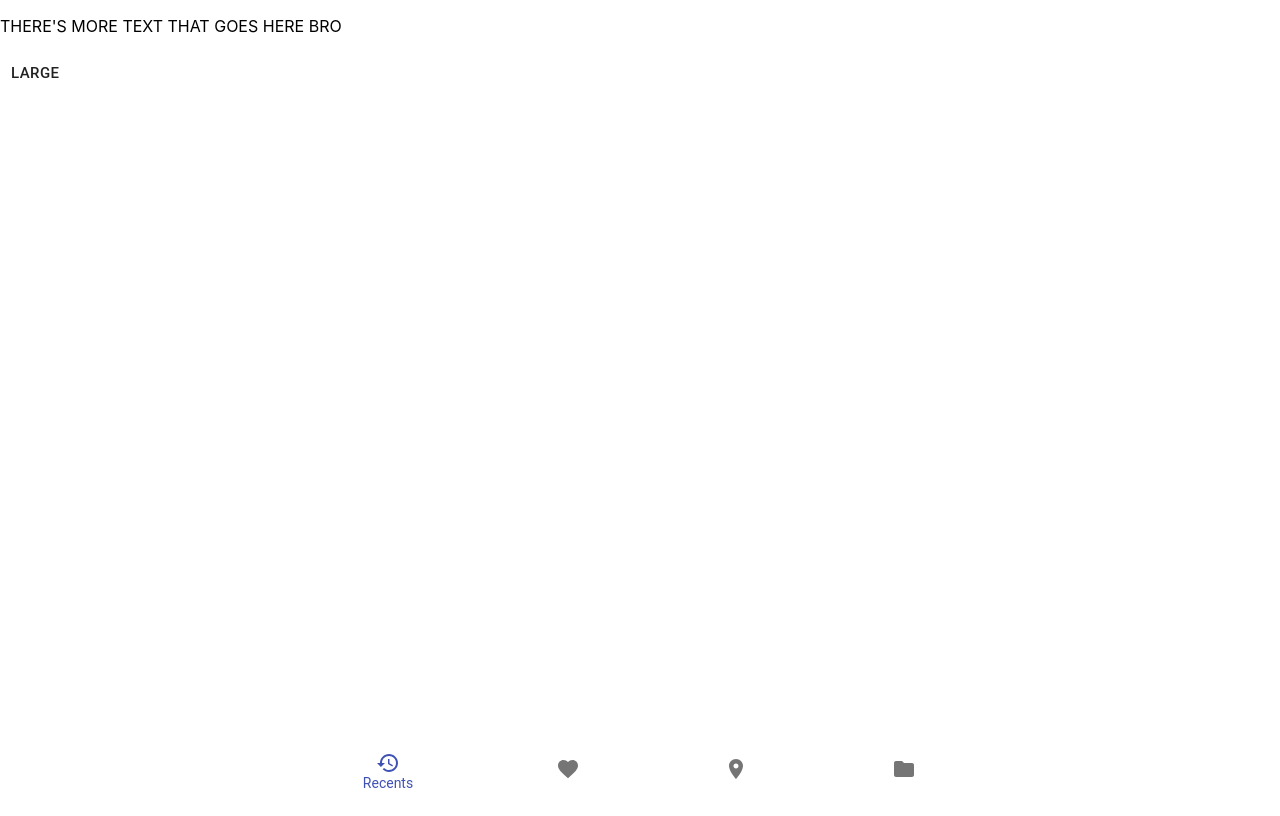
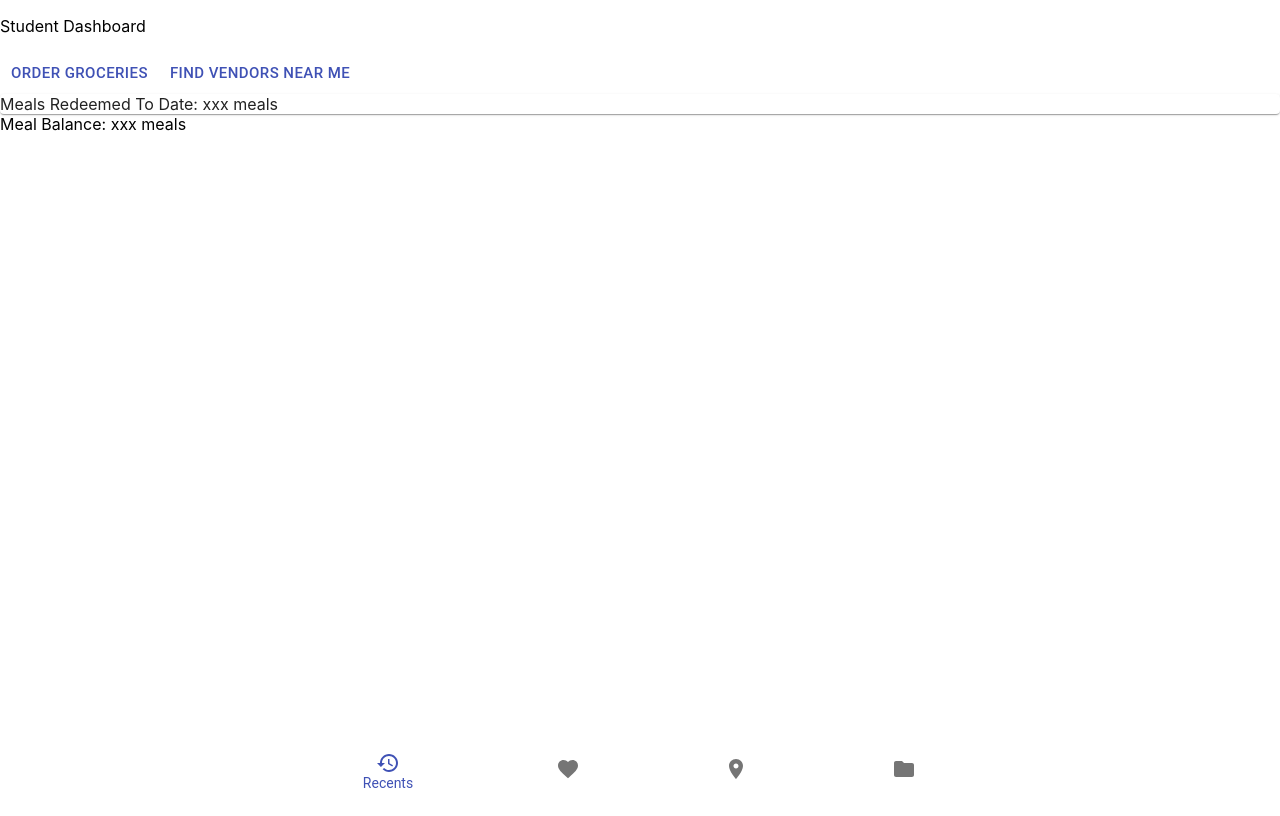
Before and after one commit to isabella232/Team-14, a React (Create React App) app in the folder web/: page /student in a window 1280 px wide. Built offline with nearby package versions, Linux system fonts and the light colour scheme.

Commit message:
docs: very rough draft of student dashboard page - more to come :)

```diff
--- a/web/src/pages/student/dashboard/Dashboard.tsx
+++ b/web/src/pages/student/dashboard/Dashboard.tsx
@@ -1,13 +1,26 @@
 import React from 'react';
 import { Button } from '@material-ui/core';
-
+import { makeStyles } from '@material-ui/core/styles';
+import Paper from '@material-ui/core/Paper';
+import Typography from '@material-ui/core/Typography';
 export function Dashboard() {
   return (
     <>
-      <p>THERE'S MORE TEXT THAT GOES HERE BRO</p>
-      <Button size="large">
-        Large
-      </Button>
-    </>
+      <p>Student Dashboard </p>
+      <Button size="large" color="primary" >
+        Order Groceries
+       </Button>
+
+     <Button size="large" color="primary" >
+       Find Vendors Near Me
+     </Button>
+     <Paper>
+       Meals Redeemed To Date: xxx meals
+
+      </Paper>
+       Meal Balance: xxx meals
+
+
+</>
   );
 }
```
